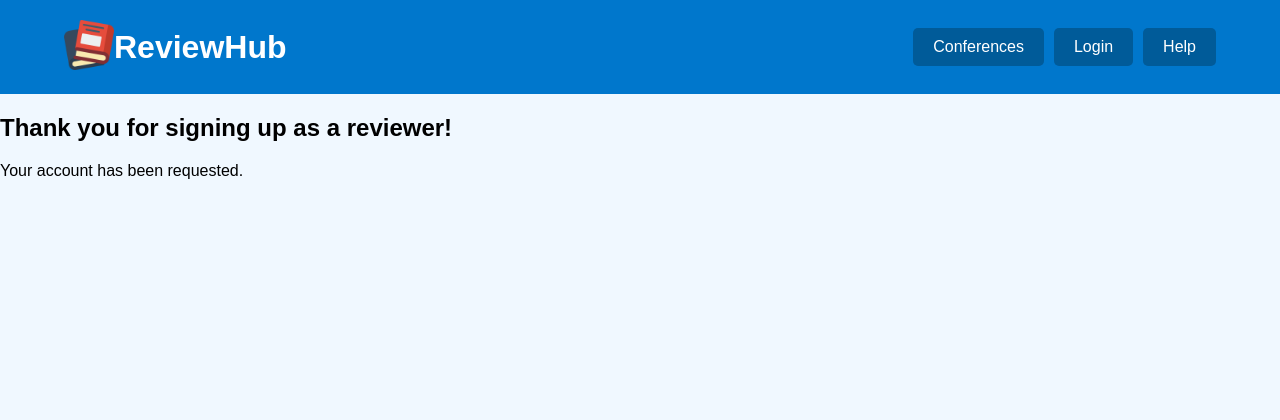
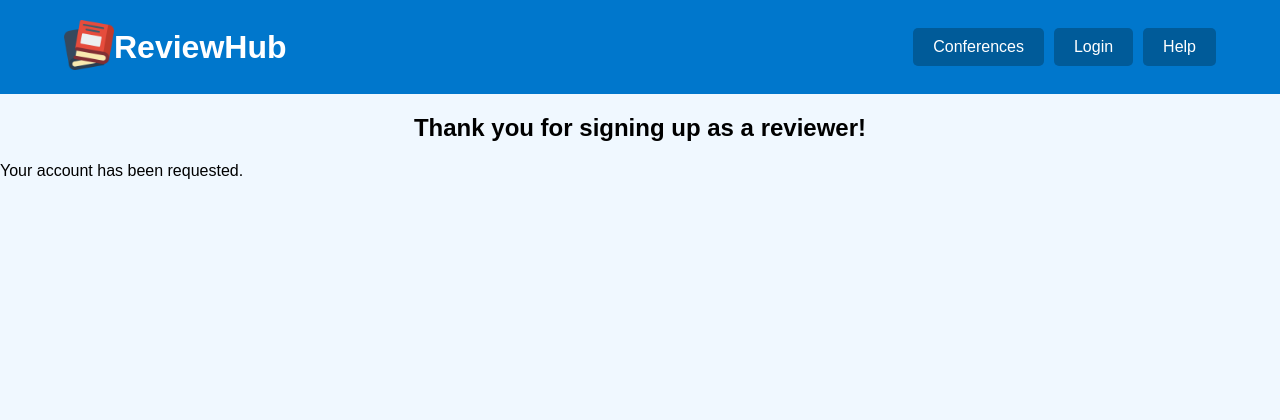
Before and after one commit to Mihail-Popescu/Sistem-pentru-gestiunea-articolelor-stiintifice, a Django app: page /signup_reviewer_confirmation/ in a window 1280 px wide. Shown: the top 420 px of the page. Run offline with Django 4.2, Linux system fonts and the light colour scheme.

Commit message:
Small Changes

```diff
--- a/proiect/core/views.py
+++ b/proiect/core/views.py
@@ -35,7 +35,6 @@ def index(request):
     country_name, country_code = get_country_from_ip(request)
 
     if country_name:
-        # Extract all conferences and filter by the detected country
         all_conferences = Conference.objects.all()
         conferences_in_country = 0
         for conference in all_conferences:
--- a/proiect/templates/auth_templates/login.html
+++ b/proiect/templates/auth_templates/login.html
@@ -23,7 +23,6 @@
         <div>
             <a href="/signup"><button>Signup</button></a>
             <a href="/signup_reviewer"><button>Become a Reviewer</button></a>
-            <a href="/admin/"><button>Admin</button></a>
             <a href="javascript:history.back()"><button>Back</button></a>
         </div>
     </div>
--- a/proiect/templates/auth_templates/signup_reviewer_confirmation.html
+++ b/proiect/templates/auth_templates/signup_reviewer_confirmation.html
@@ -1,5 +1,5 @@
 {% extends 'main_templates/base.html' %}
 {% block content %}
-    <h2>Thank you for signing up as a reviewer!</h2>
-    <p>Your account has been requested.</p>
+    <h2><center>Thank you for signing up as a reviewer!</center></h2>
+    <p></center>Your account has been requested.</center></p>
 {% endblock %}
--- a/proiect/templates/dashboard_templates/reviewer_dashboard.html
+++ b/proiect/templates/dashboard_templates/reviewer_dashboard.html
@@ -72,7 +72,7 @@
               <h3><center>{{ document.document.name|basename }}</center></h3>
               <p><strong>Topic:</strong> {{ document.topic }} <br> <strong>Keywords:</strong> {{ document.keywords }}</p>
                 <div class="document-actions">
-                    <button class="document-btn return-btn" data-document-id="{{ document.id }}">Return Feedback</button>
+                    <button class="document-btn return-btn" data-document-id="{{ document.id }}">Return document</button>
                     <form method="get" action="{{ document.document.url }}" style="display: inline;">
                       {% csrf_token %}
                       <button type="submit" class="document-btn" download>Download</button>
```
Also changed, not shown: proiect/media/conference_pictures/Conference_Header4_IXp0NAf.jpg (added), 5 other files.
